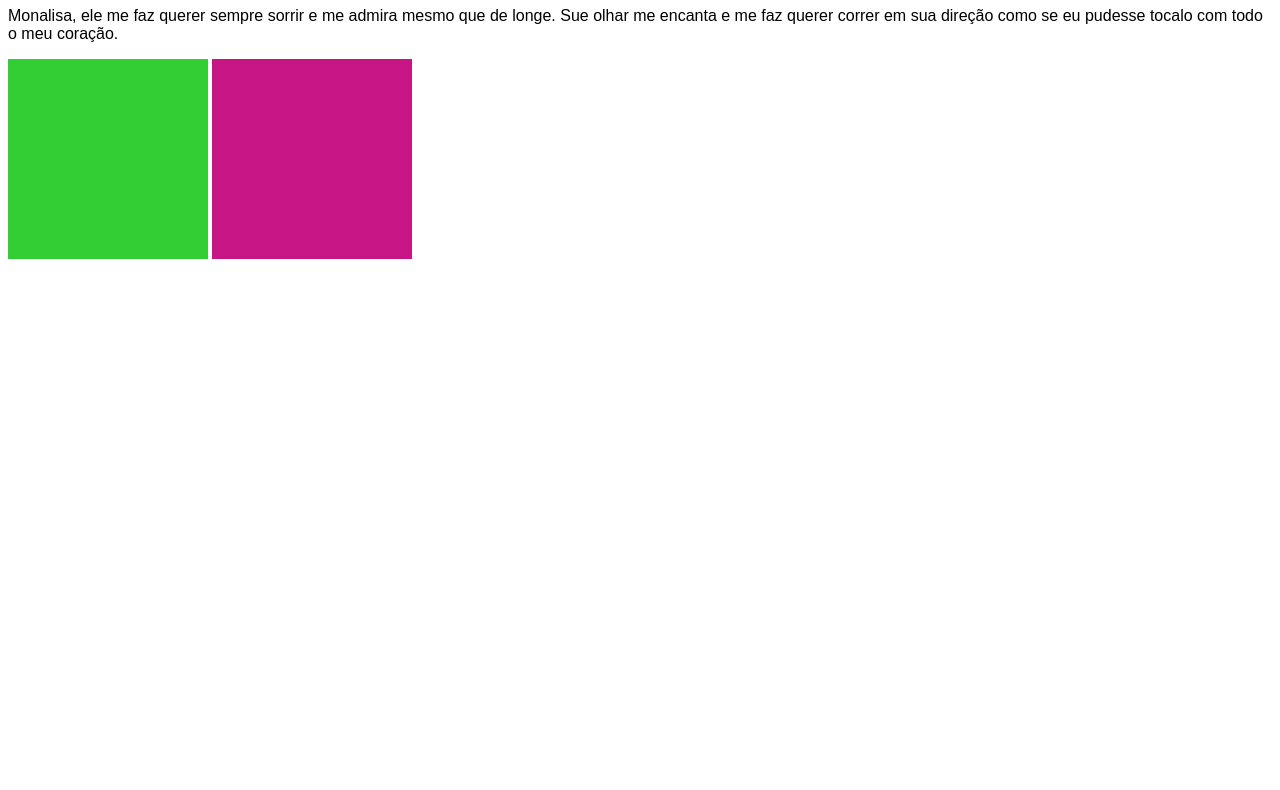
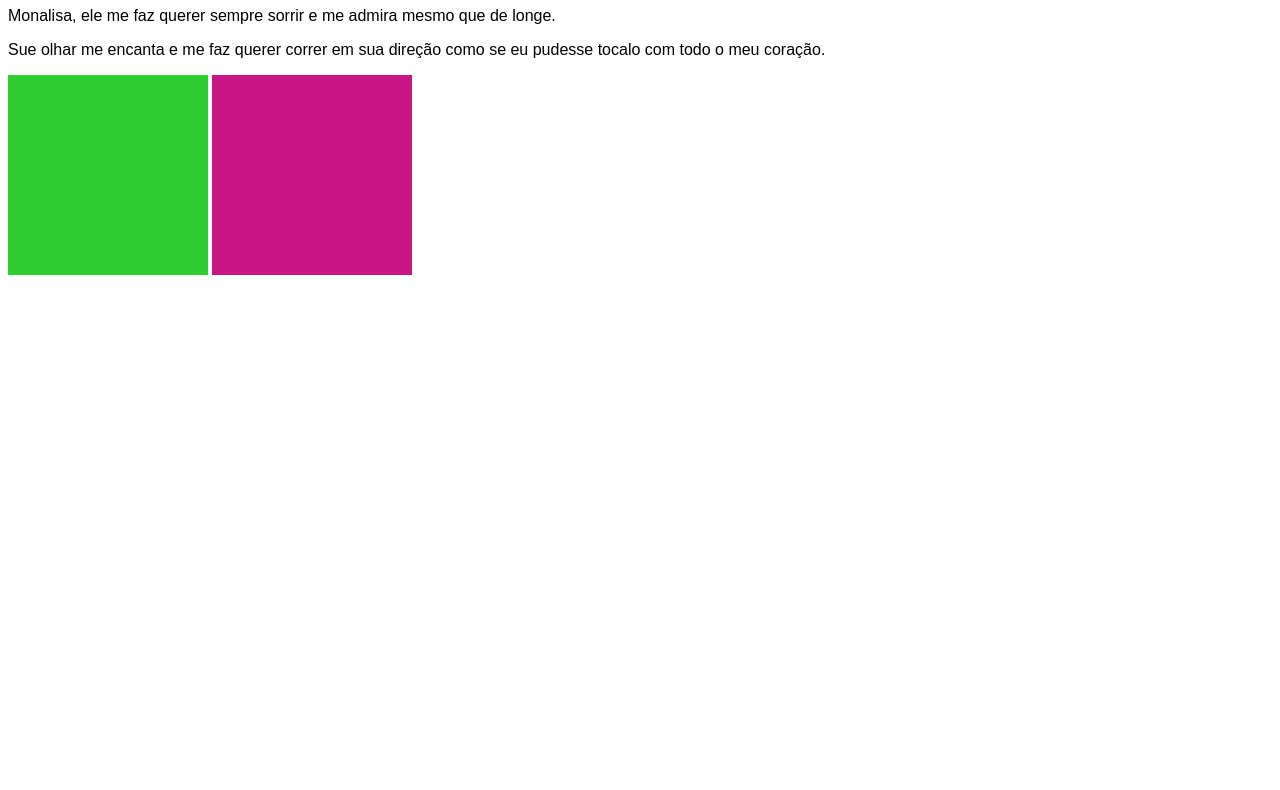
Before and after one commit to mltomacheski/site, a plain HTML site: page index.html in a window 1280 px wide. Shown: the part 99-889 px from the top of the page. Drawn offline with Linux system fonts and the light colour scheme; a web font is replaced by a local one.

Commit message:
melhorias

```diff
--- a/index.html
+++ b/index.html
@@ -18,8 +18,8 @@
   <body>
       <i class="fa-solid fa-carrot"></i>
       <h1>A Monalisa agora sou eu</h1>
-      <p> Monalisa, ele me faz querer sempre sorrir e me admira mesmo que de longe.
-      Sue olhar me encanta e me faz querer correr em sua direção como se eu pudesse tocalo com todo o meu coração. </p>
+      <p> Monalisa, ele me faz querer sempre sorrir e me admira mesmo que de longe.</p>
+      <p>Sue olhar me encanta e me faz querer correr em sua direção como se eu pudesse tocalo com todo o meu coração. </p>
 
         <div id="primeira">
         </div>
```
